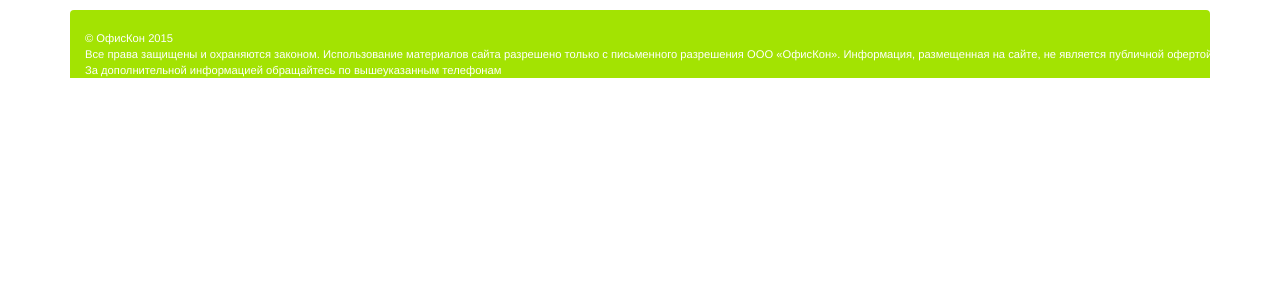
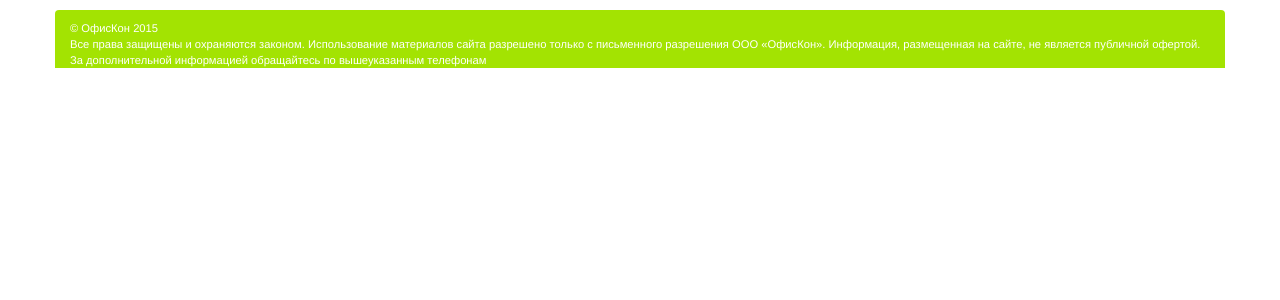
Before and after one commit to vuylov/officecon, a PHP site: template views/catalog/view.php in a window 1280 px wide. Shown: the part 97-397 px from the top of the page. Run offline with PHP 8.4, Linux system fonts and the light colour scheme; the template is opened without the code that fills it, so the values that code supplies are empty; some libraries are stand-ins or nearby versions.

Commit message:
Fix copyright footer

```diff
--- a/views/layouts/base.php
+++ b/views/layouts/base.php
@@ -66,16 +66,12 @@ AppAsset::register($this);
                 <?= $content ?>
         </div>
     </div>
-    <footer class="footer">
-        <div class="container">
-            <div class="row">
-                <div class="col-md-12">
-                    <div>&copy; ОфисКон <?= date('Y') ?></div>
-                    <div>Все права защищены и охраняются законом. Использование материалов сайта разрешено только с письменного разрешения ООО «ОфисКон». Информация, размещенная на сайте, не является публичной офертой. За дополнительной информацией обращайтесь по вышеуказанным телефонам</div>
-                </div>
-            </div>
+    <div class="row footer">
+        <div class="col-md-12">
+            <div>&copy; ОфисКон <?= date('Y') ?></div>
+            <div>Все права защищены и охраняются законом. Использование материалов сайта разрешено только с письменного разрешения ООО «ОфисКон». Информация, размещенная на сайте, не является публичной офертой. За дополнительной информацией обращайтесь по вышеуказанным телефонам</div>
         </div>
-    </footer>
+    </div>
 </div>
 <?php $this->endBody() ?>
 </body>
--- a/web/css/site.css
+++ b/web/css/site.css
@@ -17,8 +17,7 @@ body {
 */
 .footer {
     background-color: #a3e302;
-    padding-top: 20px;
-    padding-right: 100px;
+    padding-top: 10px;
     color: #fff;
     margin-top: 10px;
     border-radius: 4px 4px 0px 0px;
```
Also changed, not shown: views/layouts/catalog.php (+3 -5 lines).
